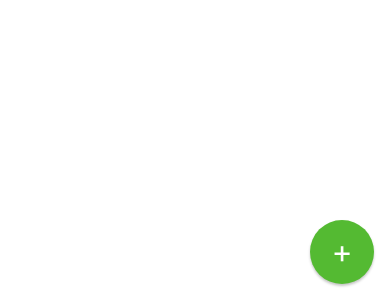
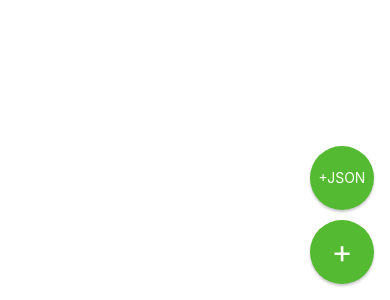
Before and after one commit to joaofnr/react-native-salvando-localmente, a React Native app: screen / in a window 390 px wide. Shown: the part 544-844 px from the top of the page. Built offline with nearby package versions, Linux system fonts and the light colour scheme.

Commit message:
Desafio: salvando objetos no AsyncStorage

```diff
--- a/src/componentes/NotaEditor.js
+++ b/src/componentes/NotaEditor.js
@@ -24,6 +24,31 @@ export default function NotaEditor({mostraNotas}) {
     } else {
     return todasChaves.length + 1
     }
+  }
+
+  //DESAFIO!
+  const umObjeto = {
+    id: "1",
+    titulo: "Um título",
+    texto: "Um texto qualquer"
+  }
+
+  async function salvaObj(){
+    const str = JSON.stringify(umObjeto)
+    const _id = geraId().toString()
+
+    const salvar = {
+      id: await _id,
+      texto: str
+    }
+
+    await AsyncStorage.setItem(salvar.id, salvar.texto)
+    console.log(await(getObj(_id)))
+  }
+
+  async function getObj(k){
+    const item = await AsyncStorage.getItem(k)
+    return JSON.parse(item)
   }
 
   return(
@@ -62,6 +87,9 @@ export default function NotaEditor({mostraNotas}) {
       </Modal>
       <TouchableOpacity onPress={() => {setModalVisivel(true)}} style={estilos.adicionarMemo}>
         <Text style={estilos.adicionarMemoTexto}>+</Text>
+      </TouchableOpacity>
+      <TouchableOpacity onPress={() => {salvaObj()}} style={estilos.adicionarMemoOBJ}>
+        <Text style={estilos.adicionarMemoOBJTexto}>+JSON</Text>
       </TouchableOpacity>
     </>
   )
@@ -162,9 +190,34 @@ const estilos = StyleSheet.create({
     shadowRadius: 2.62,
     elevation: 4,
   },
+  adicionarMemoOBJ: {
+    backgroundColor: "#54ba32",
+    justifyContent: "center",
+    height: 64,
+    width: 64,
+    margin: 16,
+    alignItems: "center",
+    borderRadius: 9999,
+    position: "absolute",
+    bottom: 74,
+    right: 0,
+    shadowColor: "#000",
+    shadowOffset: {
+      width: 0,
+      height: 2,
+    },
+    shadowOpacity: 0.23,
+    shadowRadius: 2.62,
+    elevation: 4,
+  },
   adicionarMemoTexto: {
     fontSize: 32,
     lineHeight: 40,
     color: "#FFFFFF",
+  },
+  adicionarMemoOBJTexto: {
+    fontSize: 14,
+    lineHeight: 40,
+    color: "#FFFFFF",
   }
 });
```
